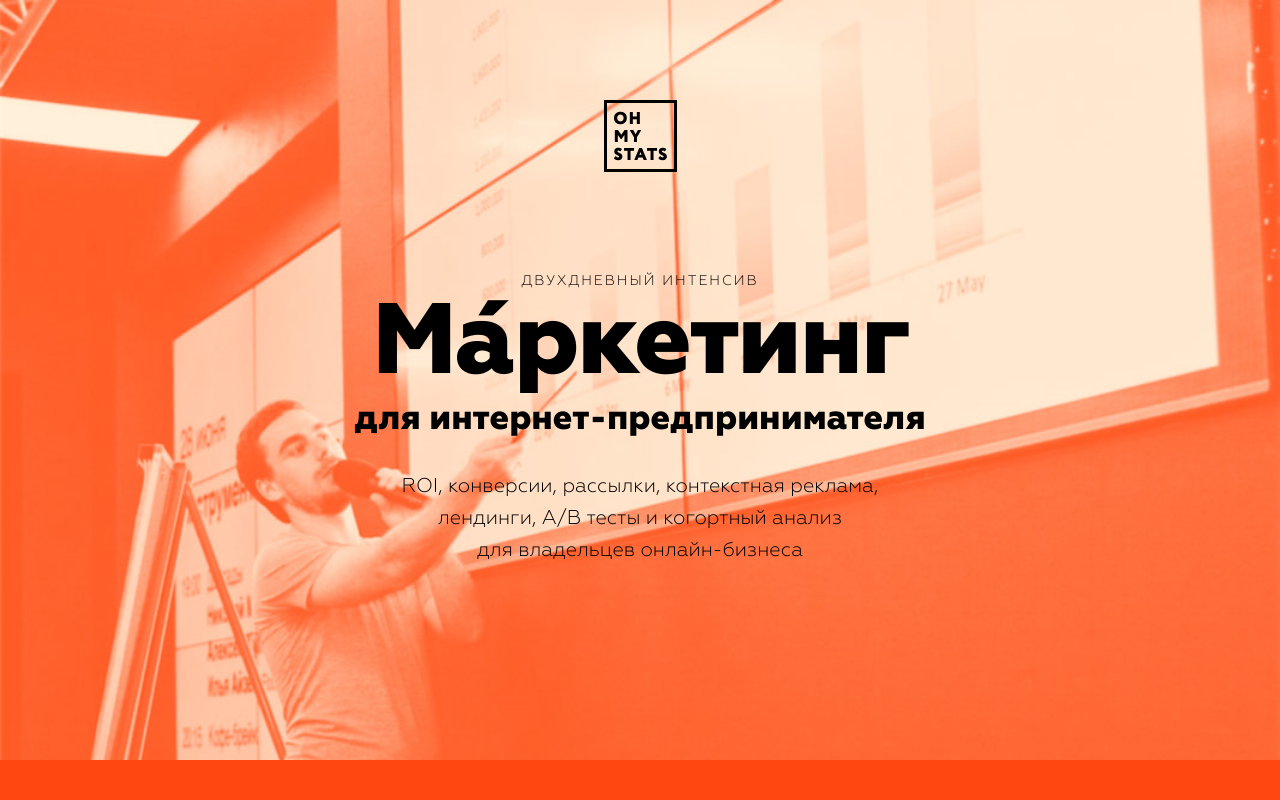
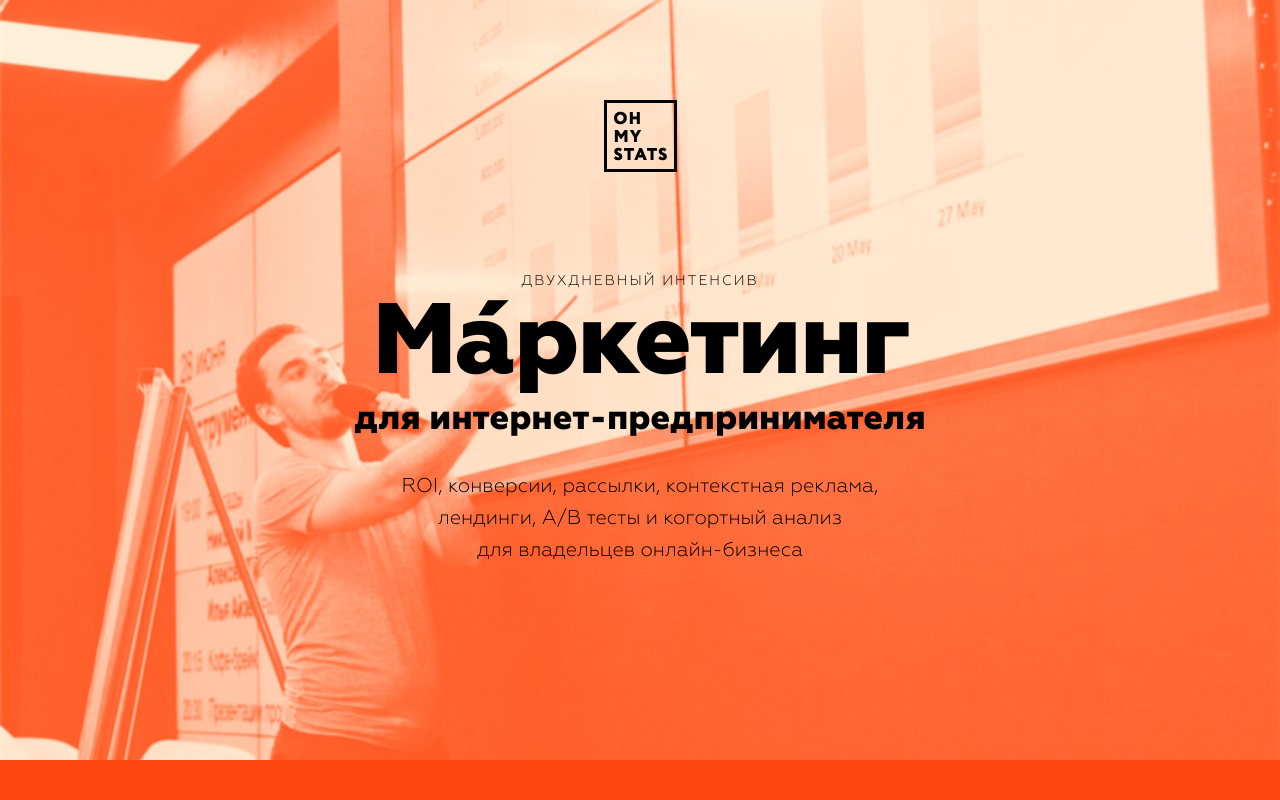
Before and after one commit to romashamin/owners-landing, a plain HTML site: page index.html in a window 1280 px wide. Shown: the top 800 px of the page. Drawn offline with Linux system fonts and the light colour scheme.

Commit message:
Remove bg pic animation

```diff
--- a/index.html
+++ b/index.html
@@ -309,7 +309,7 @@
 </style>
 </head>
 <body>
-	<div class="bgimage" data-0="background-position: 0px 0px;" data-700="background-position: 0px -350px;">
+	<div class="bgimage">
 		<div id="header">
 			<a href="https://ohmystats.com?utm_source=bw-owners-landing&utm_medium=landing&utm_campaign=bw-owners-landing_logo-oms"><div id="logo-oms" class="fade-opacity"></div></a>
 		</div>
```
